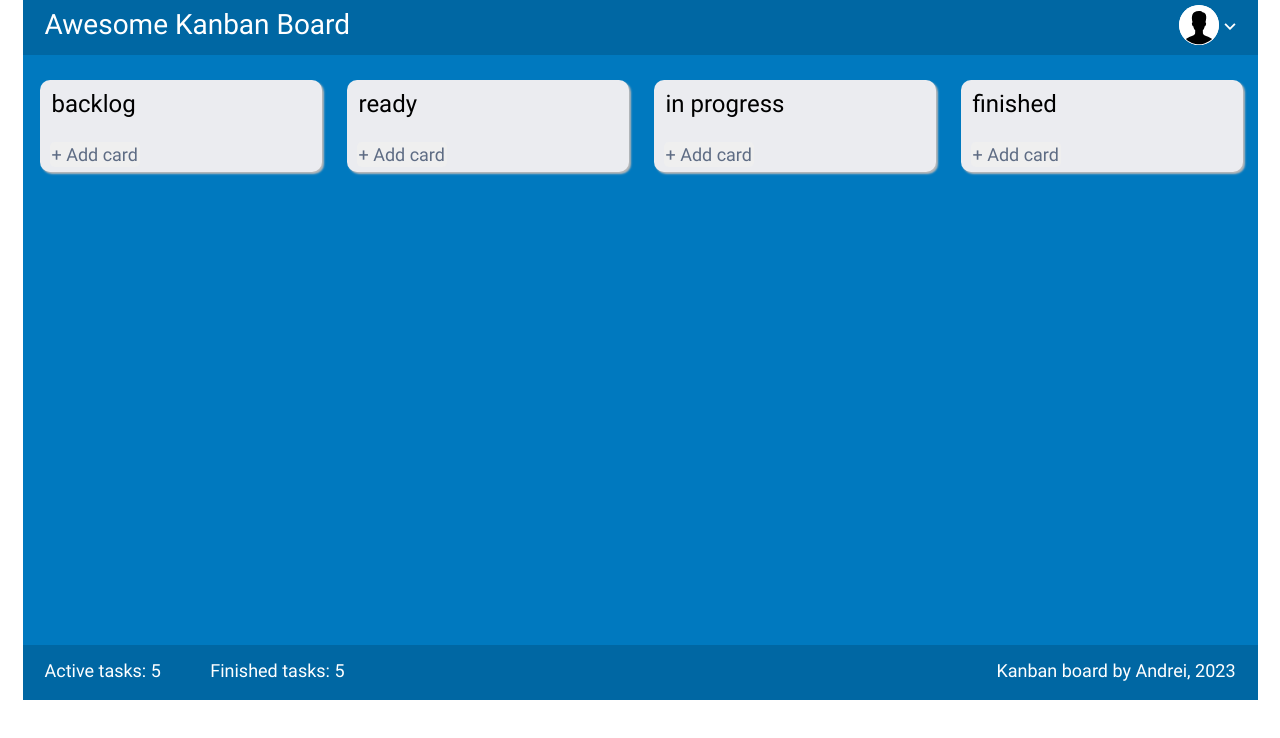
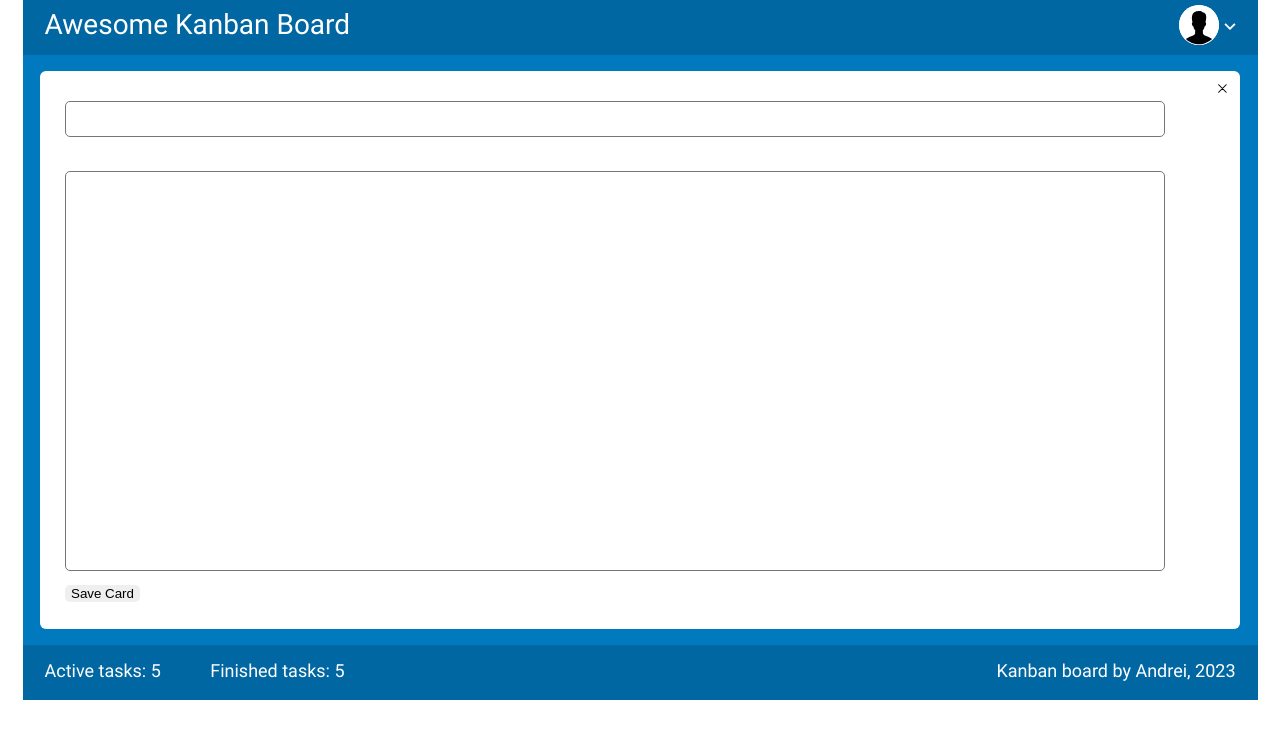
Before and after one commit to SlavikLiabin/kanban-board-final, a React (Create React App) app: page /tasks/1 in a window 1280 px wide. Shown: the top 738 px of the page. Built offline with nearby package versions, Linux system fonts and the light colour scheme.

Commit message:
initial commit

```diff
--- a/package.json
+++ b/package.json
@@ -12,6 +12,7 @@
     "@types/react-dom": "^18.2.7",
     "react": "^18.2.0",
     "react-dom": "^18.2.0",
+    "react-router-dom": "^6.15.0",
     "react-scripts": "5.0.1",
     "typescript": "^4.9.5",
     "web-vitals": "^2.1.4"
@@ -39,5 +40,8 @@
       "last 1 firefox version",
       "last 1 safari version"
     ]
+  },
+  "devDependencies": {
+    "@types/react-router-dom": "^5.3.3"
   }
 }
--- a/src/App.tsx
+++ b/src/App.tsx
@@ -6,17 +6,29 @@ import { Footer } from './Components/Footer/footer';
 import { Board } from './Components/Board/board';
 import { CardDetail } from './Components/Board/CardDetail/cardDetail';
 import { ContextWrapper } from './Components/Context/taskContext';
+import { createBrowserRouter, RouterProvider } from "react-router-dom";
 
 
 function App() {
+
+    const router = createBrowserRouter([
+        {
+            path: "/",
+            element: <Board />
+        },
+        {
+            path: "/tasks/:cardId",
+            element: <CardDetail />
+        }
+        ])
+
     return (
         <div className={'app'}>
             <ContextWrapper>
                 <Layout>
                     <Header />
                         <main>
-                            {/* <CardDetail /> */}
-                            <Board />
+                            <RouterProvider router={router}/>
                         </main>
                     <Footer />
                 </Layout>
--- a/src/Components/Board/CardDetail/cardDetail.module.css
+++ b/src/Components/Board/CardDetail/cardDetail.module.css
@@ -39,7 +39,14 @@
 
 .cross {
     margin: 5px 0px 0px 70px;
+    padding: 0px;
+    height: 25px;
+    background-color: white;
+    cursor: pointer;
+    border: none;
+    border-radius: 5px;
 }
+
 
 .buttonSave {
     margin: 10px 0px 0px 25px;
--- a/src/Components/Board/CardDetail/cardDetail.tsx
+++ b/src/Components/Board/CardDetail/cardDetail.tsx
@@ -1,10 +1,12 @@
 import style from './cardDetail.module.css'
 import { SvgCross } from '../../Shared/Svg/svgCross';
 import { ButtonCross } from '../../Shared/Buttons/buttonCross';
+import { useNavigate } from 'react-router-dom';
 
 
 export const CardDetail = () => {
-
+    const navigate = useNavigate();
+    const navigateBack = () => navigate(-1);
     return (
         <div className={style.containerDetail}>
             <div className={style.windowDetail}>
@@ -13,10 +15,10 @@ export const CardDetail = () => {
                     <textarea className={style.description}></textarea>
                     <button className={style.buttonSave}>Save Card</button>
                 </div>
-                <div className={style.cross}>
-                    <ButtonCross>
+                <div>
+                    <button className={style.cross} onClick={navigateBack}>
                         <SvgCross />
-                    </ButtonCross>
+                    </button>
                 </div>
             </div>
         </div>
--- a/src/Components/Board/Column/Card/card.module.css
+++ b/src/Components/Board/Column/Card/card.module.css
@@ -5,9 +5,8 @@
 
 .card {
     display: flex;
-    width: 258px;
     min-height: 25px;
-    max-height: 50px;
+    max-height: 40px;
     margin-bottom: 10px;
     border-radius: 5px;
     background-color: white;
@@ -17,9 +16,16 @@
 .fillFieldTask {
     font-family: 'Roboto';
     font-weight: 400;
-    font-size: 18px;
     color: #000000;
     width: 233px;
+    overflow: hidden;
+    word-wrap: break-word;
+    text-overflow: ellipsis;
+}
+
+.textCard {
+    font-size: 15px;
+
 }
 
 .crossButtonDispleyd {
--- a/src/Components/Board/Column/Card/card.tsx
+++ b/src/Components/Board/Column/Card/card.tsx
@@ -2,17 +2,18 @@ import React, { MouseEvent } from 'react';
 import style from './card.module.css';
 import { SvgCross } from '../../../Shared/Svg/svgCross';
 import { Istates } from '../../../Types/types';
+import { useNavigate } from "react-router-dom";
 import { useGlobalContext } from '../../../Context/taskContext';
 
 
-export const Card = ({ id }: Istates) => {
-
+export const Card = ({ id, name }: Istates) => {
+    const navigate = useNavigate();
     const {removeTask} = useGlobalContext();
 
     return (
         <>
             <div className={style.card}>
-                <div className={style.fillFieldTask}></div>
+                <div className={style.fillFieldTask} onClick={() => navigate(`/tasks/${id}`)}><span className={style.textCard}>{name}</span></div>
                 <div className={style.crossButtonDispleyd}>
                     <button className={style.button} onClick={
                         (e: MouseEvent<HTMLButtonElement>) => {
--- a/src/Components/Shared/Buttons/buttonCross.module.css
+++ /dev/null
@@ -1,8 +0,0 @@
-.button {
-    padding: 0px;
-    height: 25px;
-    background-color: white;
-    cursor: pointer;
-    border: none;
-    border-radius: 5px;
-}
```
Also changed, not shown: 1 other file (tests, documents, lock files or other folders).
